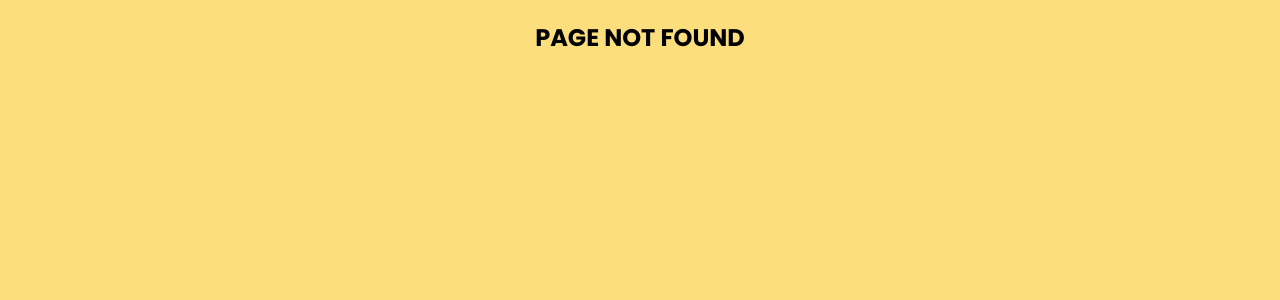
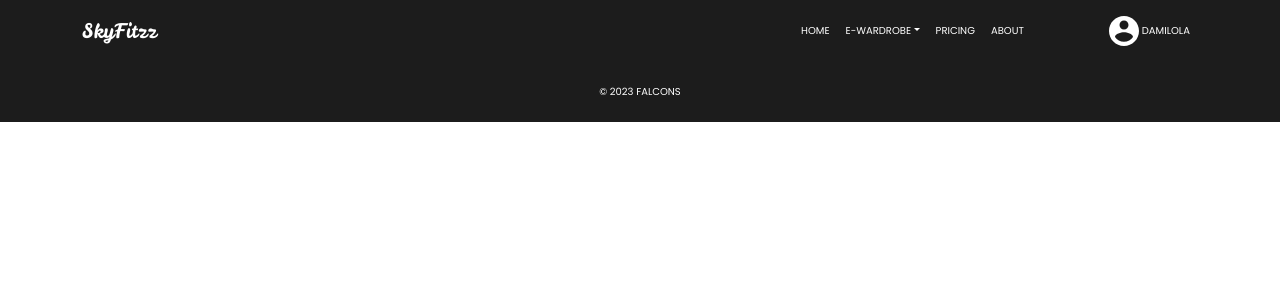
Before and after one commit to isw-academy-falcons/e-wardrobe-front, a React (Create React App) app: page /outfit-generator in a window 1280 px wide. Before the commit this address had no page. Shown: the top 300 px of the page. Built offline with nearby package versions, Linux system fonts and the light colour scheme.

Commit message:
feat: add route to outfit generator page
This commit will enable the user to go to the generate outfit page upon clicking the Generate Outfit button on the landing page.

```diff
--- a/src/App.js
+++ b/src/App.js
@@ -10,6 +10,7 @@ import PageNotFound from './PageNotFound';
 import Landing from "./pages/landing/Landing";
 import Gallery from "./pages/gallery/Gallery";
 import Ewardrobe from "./pages/ewardrobe/Ewardrobe";
+import UploadOutfits from "./pages/outfitGenerator/UploadOutfits";
 
 function App() {
   return (
@@ -22,9 +23,10 @@ function App() {
         <Route path='/redirect' element={<Redirect/>}/>
         <Route path="/signup" element={<Signup />} />
         {/* Add more routes as needed */}
+        <Route path='/gallery' element={<Gallery />} />
         <Route path='/landing-page' element={<Landing />} />
-        <Route path='/gallery' element={<Gallery />} />
         <Route path='/e-wardrobe' element={<Ewardrobe />} />
+        <Route path='/outfit-generator' element={<UploadOutfits />} />
       </Routes>
     </Router>
 
--- a/src/pages/landing/Landing.js
+++ b/src/pages/landing/Landing.js
@@ -1,6 +1,7 @@
 import Col from "react-bootstrap/Col";
 import Row from "react-bootstrap/Row";
 import Button from "react-bootstrap/Button";
+import { useNavigate } from "react-router-dom";
 import Container from "react-bootstrap/Container";
 
 import "./Landing.css";
@@ -12,6 +13,12 @@ import FashionStyles from "../../assets/images/landing/fashion-pictures.svg";
 import TestimonialContainer from "../../assets/images/landing/testimonial-container.svg";
 
 const Landing = () => {
+  const navigate = useNavigate();
+  // Handle button click function for outfit generation
+  const handleGenerateOutfitClick = () => {
+    navigate("/outfit-generator");
+  };
+
 	return (
     <>
 			{/* Navigation Bar */}
@@ -25,7 +32,7 @@ const Landing = () => {
               <span style={{ color: "#02C5BB" }}>Outfit Matches</span> Just a
               Click Away
             </p>
-            <Button variant="dark" className="button-width">
+            <Button variant="dark" className="button-width" onClick={handleGenerateOutfitClick}>
               Generate Outfit
             </Button>
           </Col>
--- /dev/null
+++ b/src/pages/outfitGenerator/UploadOutfits.js
@@ -0,0 +1,13 @@
+import Footer from "../../components/Footer";
+import AppNavBar from "../../components/AppNavBar";
+
+const UploadOutfits = () => {
+	return (
+		<>
+			<AppNavBar />
+			<Footer />
+		</>
+	);
+};
+
+export default UploadOutfits;
```
